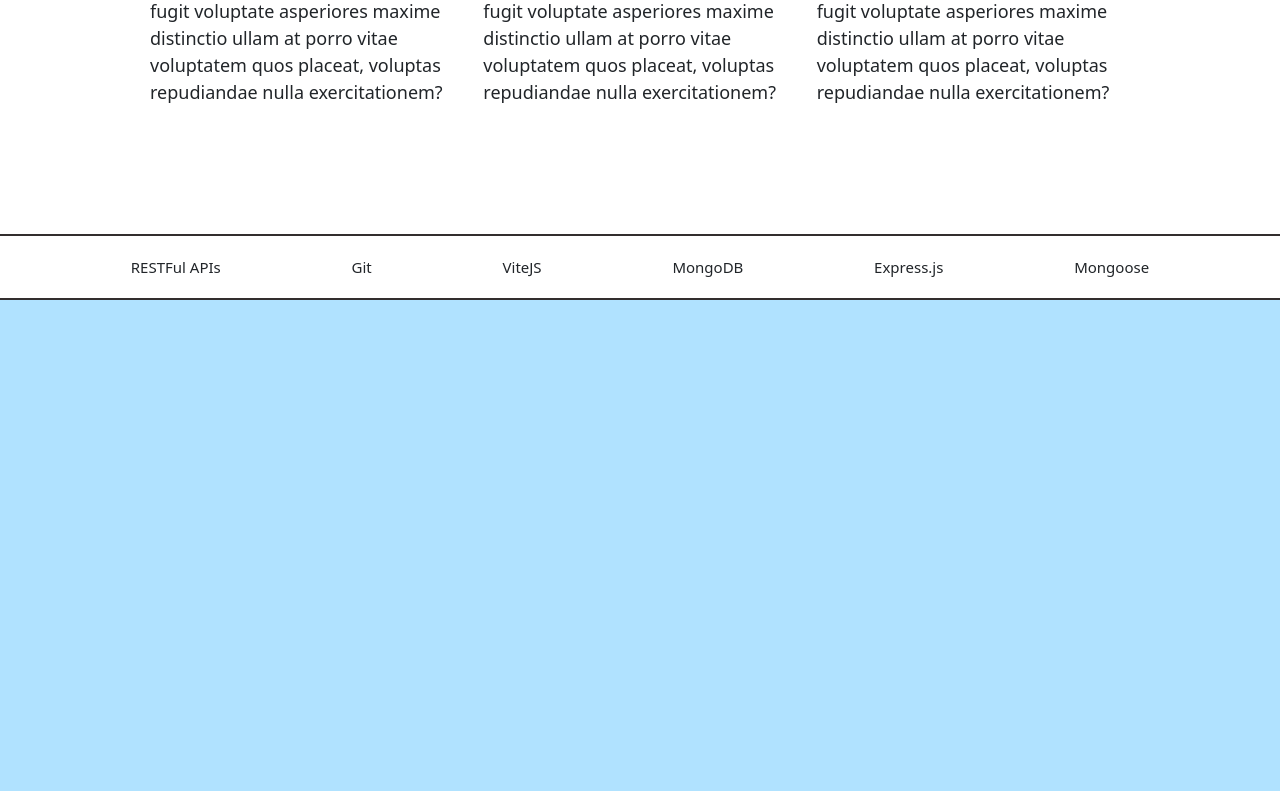
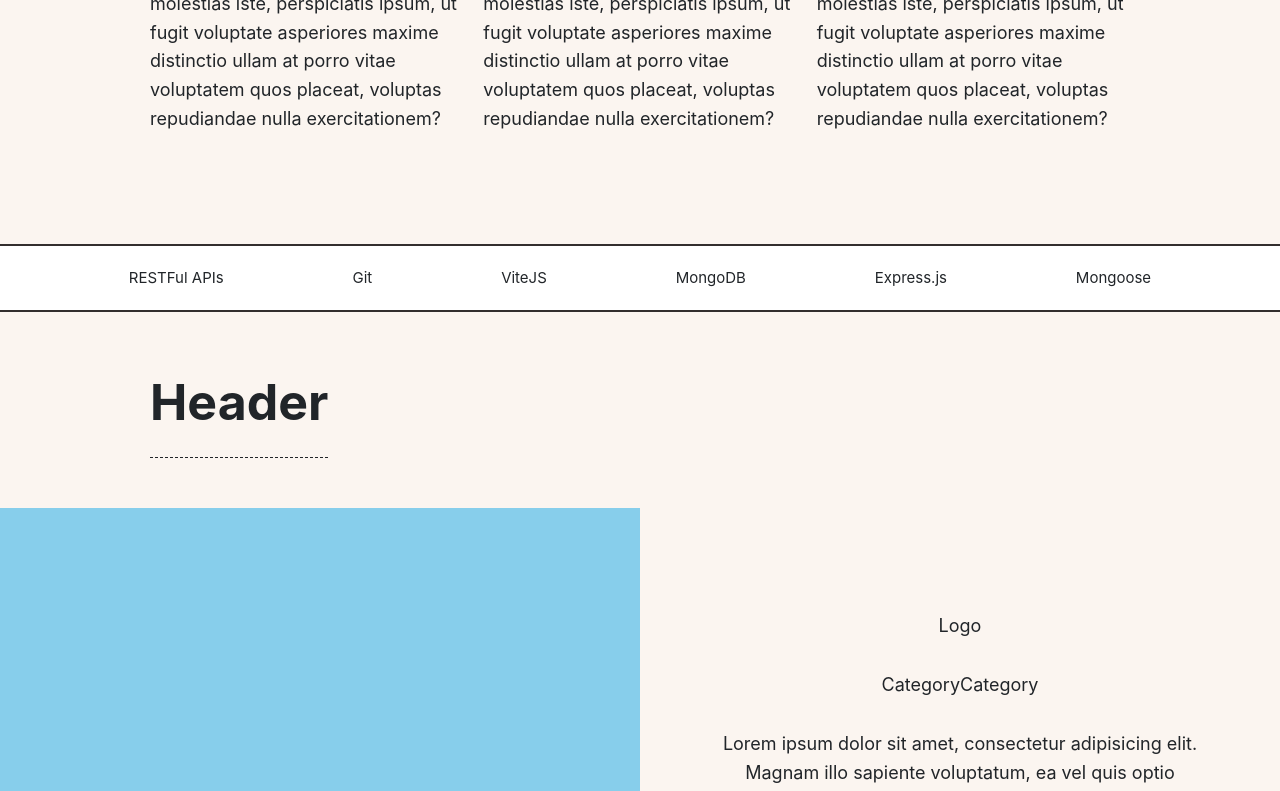
Before and after one commit to danielenchev48/Portfolio, a Next.js app: page / in a window 1280 px wide. Shown: the part 1158-1949 px from the top of the page. Before the commit the page ends 1458 px from the top, so only its background shows below. Built offline with nearby package versions, Linux system fonts and the light colour scheme.

Commit message:
projects template

```diff
--- a/assets/styles/global.css
+++ b/assets/styles/global.css
@@ -6,7 +6,8 @@ body {
         Cantarell, Fira Sans, Droid Sans, Helvetica Neue, sans-serif;
     line-height: 1.6;
     font-size: 18px;
-    background-color: #B0E2FF;
+    background-color: #FBF5F0;
+
 }
 
 * {
--- /dev/null
+++ b/assets/styles/projects.scss
@@ -0,0 +1,42 @@
+.projectsWrapper {
+
+    .headerTitle {
+        margin: 50px 150px;
+    }
+
+    .projects {
+        .pContainer {
+            display: flex;
+            align-items: center;
+
+            >div {
+                display: inline-block;
+            }
+
+            .thumbnail {
+                height: 500px;
+                background: skyblue;
+            }
+
+            .info {
+                // margin-left: 50px;
+                padding: 80px;
+                display: flex;
+                flex-direction: column;
+                align-items: center;
+                text-align: center;
+                gap: 30px;
+
+                .logo {}
+
+                .categories {
+                    .category {
+                        display: inline-block;
+                    }
+                }
+
+                .link {}
+            }
+        }
+    }
+}
--- /dev/null
+++ b/components/mainPage/projects/projects.jsx
@@ -0,0 +1,48 @@
+import Link from "next/link";
+
+export default function Projects() {
+    return <>
+        <div className="projectsWrapper">
+            <div className="headerTitle">Header</div>
+            <div className="projects">
+                <div className="pContainer">
+                    <div className="thumbnail col-6"></div>
+                    <div className="info col-6">
+                        <div className="logo">Logo</div>
+                        <div className="categories">
+                            <div className="category">Category</div>
+                            <div className="category">Category</div>
+                        </div>
+                        <div className="desc">Lorem ipsum dolor sit amet, consectetur adipisicing elit. Magnam illo sapiente voluptatum, ea vel quis optio aspernatur consequuntur porro repellat. Assumenda, illo alias! Architecto a at tempora deleniti, incidunt ad.</div>
+                        <Link href={'/'} className="link">Link</Link>
+                    </div>
+                </div>
+                <div className="pContainer">
+                    <div className="info col-6">
+                        <div className="logo">Logo</div>
+                        <div className="categories">
+                            <div className="category">Category</div>
+                            <div className="category">Category</div>
+                        </div>
+                        <div className="desc">Lorem ipsum dolor sit amet, consectetur adipisicing elit. Magnam illo sapiente voluptatum, ea vel quis optio aspernatur consequuntur porro repellat. Assumenda, illo alias! Architecto a at tempora deleniti, incidunt ad.</div>
+                        <Link href={'/'} className="link">Link</Link>
+                    </div>
+                    <div className="thumbnail col-6"></div>
+                </div>
+                <div className="pContainer">
+                    <div className="thumbnail col-6"></div>
+                    <div className="info col-6">
+                        <div className="logo">Logo</div>
+                        <div className="categories">
+                            <div className="category">Category</div>
+                            <div className="category">Category</div>
+                        </div>
+                        <div className="desc">Lorem ipsum dolor sit amet, consectetur adipisicing elit. Magnam illo sapiente voluptatum, ea vel quis optio aspernatur consequuntur porro repellat. Assumenda, illo alias! Architecto a at tempora deleniti, incidunt ad.</div>
+                        <Link href={'/'} className="link">Link</Link>
+                    </div>
+                </div>
+            </div>
+
+        </div>
+    </>
+}
--- a/src/pages/_app.js
+++ b/src/pages/_app.js
@@ -1,7 +1,8 @@
+import 'bootstrap/dist/css/bootstrap.css'
 import '../../assets/styles/global.css';
-import 'bootstrap/dist/css/bootstrap.css'
 import '../../assets/styles/introSection.scss';
 import '../../assets/styles/principles.scss';
+import '../../assets/styles/projects.scss';
 
 
 export default function App({ Component, props }) {
--- a/src/pages/index.jsx
+++ b/src/pages/index.jsx
@@ -5,6 +5,7 @@ import IntroSection from '../../components/mainPage/introSection/introSection';
 import Technologies from '../../components/mainPage/technologies/technologies';
 import Principles from '../../components/mainPage/principles/principles';
 import Skills from '../../components/mainPage/technologies/skills';
+import Projects from '../../components/mainPage/projects/projects';
 
 
 function Header({ title }) {
@@ -21,6 +22,7 @@ function MainPage() {
             <Technologies />
             <Principles />
             <Skills />
+            <Projects />
         </>
     );
 }
```
